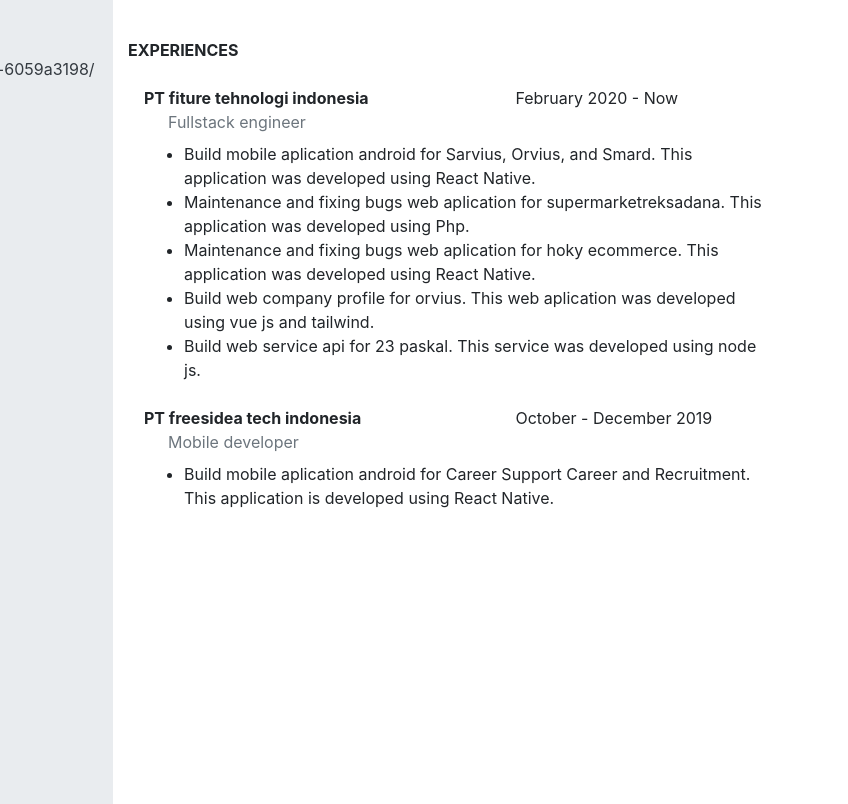
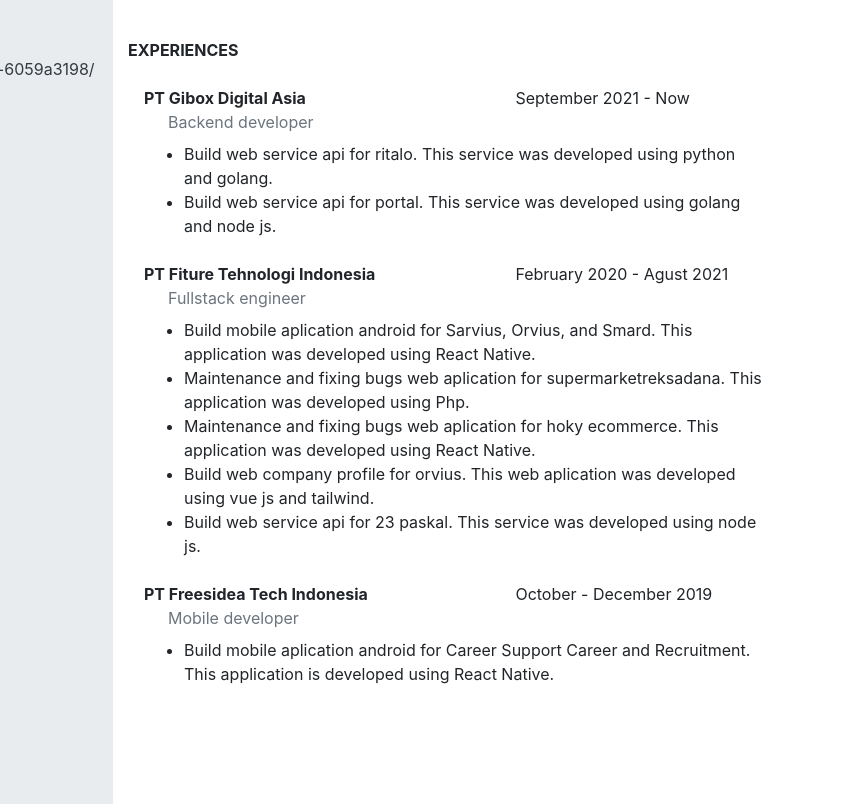
Before and after one commit to danangkonang/curriculum-vitae, a plain HTML site: page cv.html in a window 1280 px wide. Shown: the part 690-1494 px from the top of the page, 432-1280 px from the left. Drawn offline with nearby package versions, Linux system fonts and the light colour scheme.

Commit message:
new update experience

```diff
--- a/cv.html
+++ b/cv.html
@@ -229,13 +229,36 @@
             </div>
             <div class="mb-5">
               <div class="font-weight-bold mb-4">EXPERIENCES</div>
+
               <div class="pl-3 mb-4">
                 <div class="d-flex">
                   <div class="font-weight-bold" style="width: 60%;">
-                    PT fiture tehnologi indonesia
+                    PT Gibox Digital Asia
                   </div>
                   <div class="text-gray-900 font-sm">
-                    February 2020 - Now
+                    September 2021 - Now
+                  </div>
+                </div>
+                <div class="text-gray-600 mb-2 ml-4">
+                  Backend developer
+                </div>
+                <ul>
+                  <li>
+                    Build web service api for ritalo. This service was developed using python and golang.
+                  </li>
+                  <li>
+                    Build web service api for portal. This service was developed using golang and node js.
+                  </li>
+                </ul>
+              </div>
+
+              <div class="pl-3 mb-4">
+                <div class="d-flex">
+                  <div class="font-weight-bold" style="width: 60%;">
+                    PT Fiture Tehnologi Indonesia
+                  </div>
+                  <div class="text-gray-900 font-sm">
+                    February 2020 - Agust 2021
                   </div>
                 </div>
                 <div class="text-gray-600 mb-2 ml-4">
@@ -263,7 +286,7 @@
               <div class="pl-3 mb-4">
                 <div class="d-flex">
                   <div class="font-weight-bold" style="width: 60%;">
-                    PT freesidea tech indonesia
+                    PT Freesidea Tech Indonesia
                   </div>
                   <div class="text-gray-900 font-sm">
                     October - December 2019
```
Also changed, not shown: portofolio.html (+29 -3 lines).
